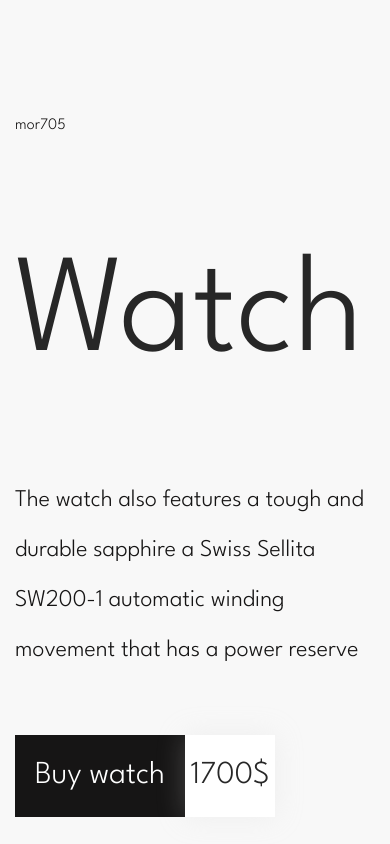
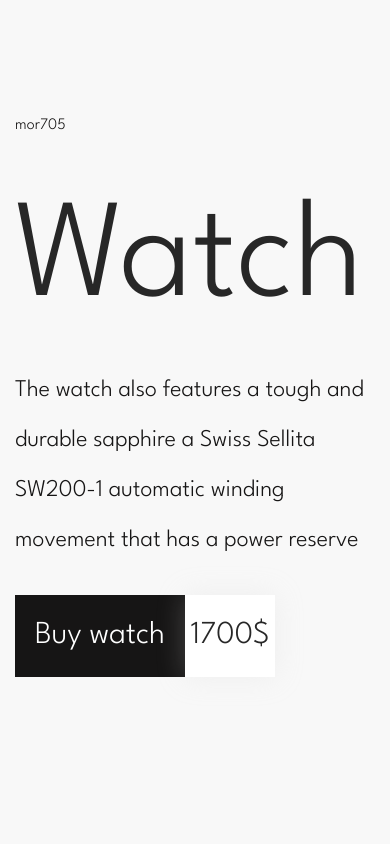
Before and after one commit to lexxrus00/watch, a plain HTML site: page index.html in a window 390 px wide. Drawn offline with Linux system fonts and the light colour scheme.

Commit message:
text-large 1087px adaptive added

```diff
--- a/css/style.scss
+++ b/css/style.scss
@@ -129,6 +129,7 @@ html {
 
         @media(max-width: 1087px) {
             font-size: 140px;
+            line-height: 120px;
         }
     }
 
@@ -147,6 +148,7 @@ html {
 
         @media(max-width: 1087px) {
             font-size: 24px;
+            margin-bottom: 30px;
         }
 
         p {
```
Also changed, not shown: css/style.css.
